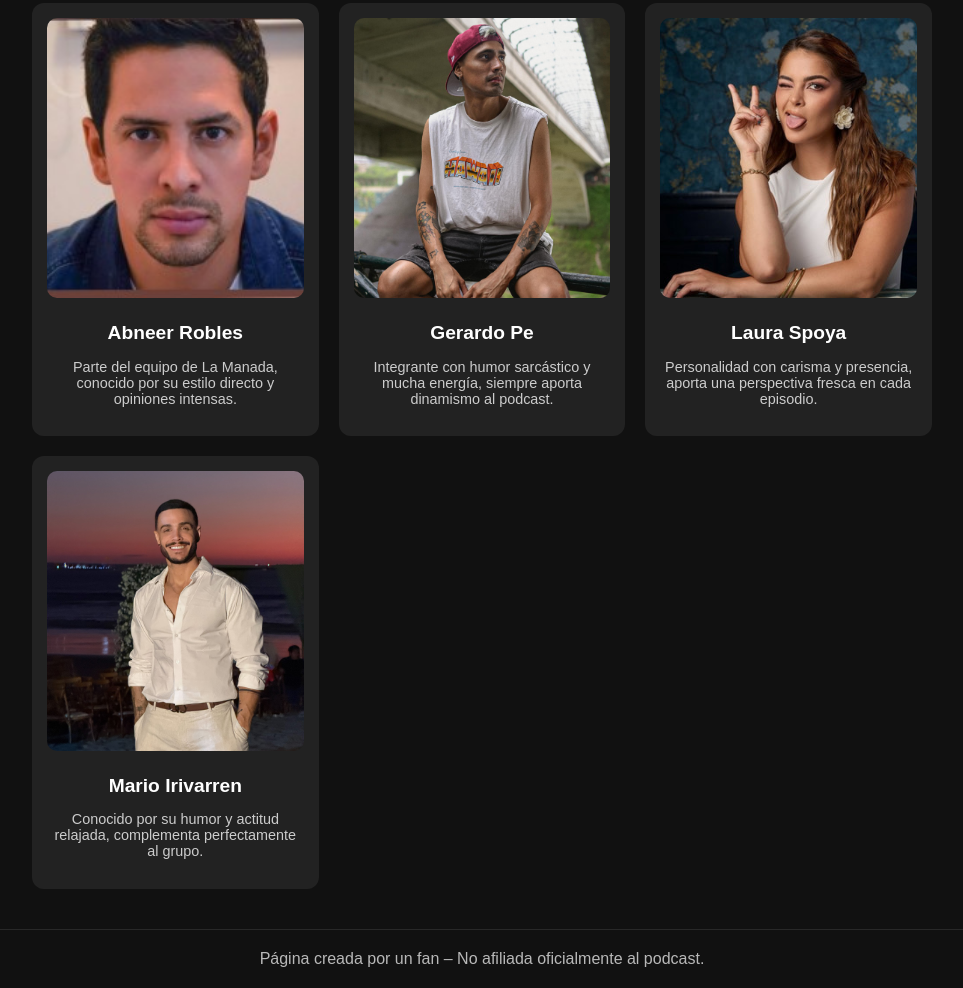
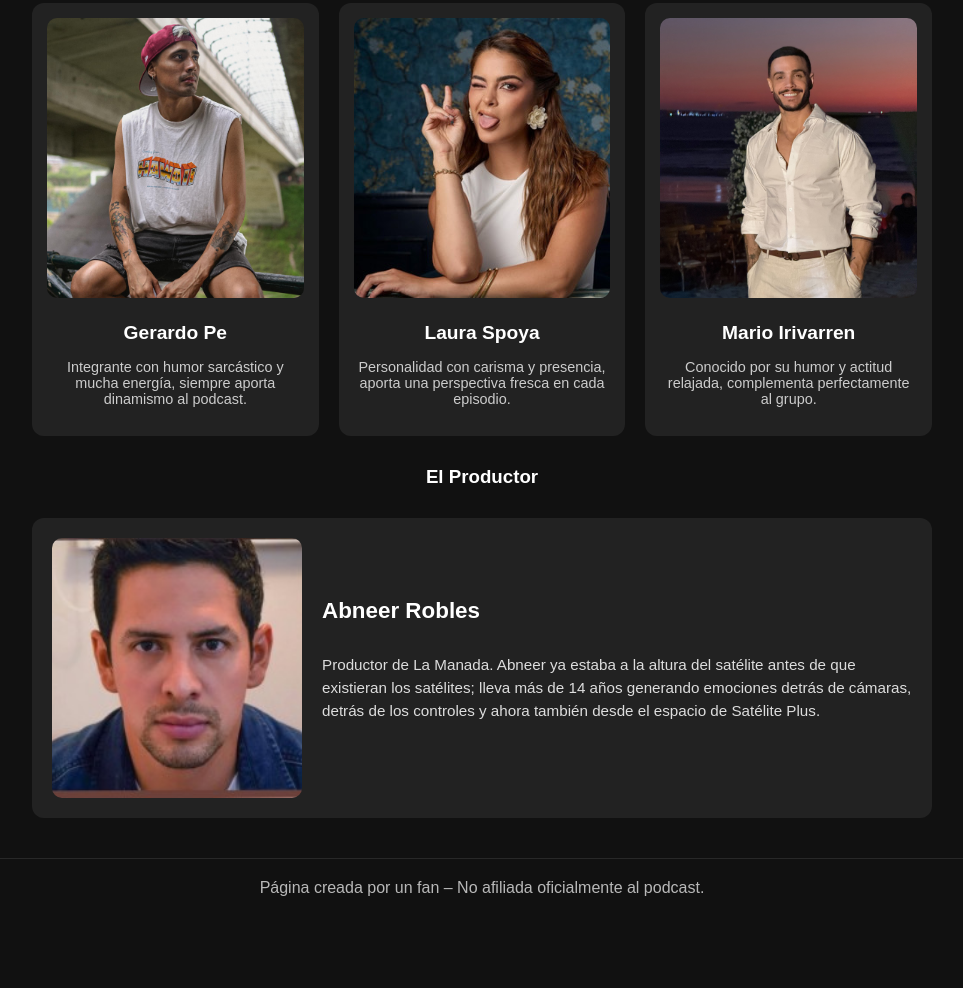
Before and after one commit to wakeupworld444/la-manada-fanpage, a plain HTML site: page index.html in a window 1280 px wide. Shown: the part 1193-2181 px from the top of the page, without its empty margins (158-1121 px from the left). After the commit the page ends 2110 px from the top, so only its background shows below. Drawn offline with Linux system fonts and the light colour scheme.

Commit message:
fix productor

```diff
--- a/index.html
+++ b/index.html
@@ -80,6 +80,51 @@
             color: #ccc;
         }
 
+        /* ---- Producer Section ---- */
+        .producer-box {
+            background: #222;
+            padding: 20px;
+            border-radius: 12px;
+            margin-top: 30px;
+            display: grid;
+            grid-template-columns: minmax(0, 250px) minmax(0, 1fr);
+            gap: 20px;
+            align-items: center;
+        }
+
+        .producer-box img {
+            width: 100%;
+            height: 260px;
+            object-fit: cover;
+            border-radius: 10px;
+        }
+
+        .producer-box-text {
+            text-align: left;
+        }
+
+        .producer-box-text h4 {
+            margin-top: 0;
+            font-size: 1.4rem;
+        }
+
+        .producer-box-text p {
+            font-size: 0.95rem;
+            color: #ddd;
+            line-height: 1.5;
+        }
+
+        @media (max-width: 700px) {
+            .producer-box {
+                grid-template-columns: 1fr;
+                text-align: center;
+            }
+
+            .producer-box-text {
+                text-align: center;
+            }
+        }
+
         footer {
             padding: 20px;
             margin-top: 40px;
@@ -118,12 +163,6 @@
     <div class="members">
 
         <div class="member-box">
-            <img src="abneerrobles.jpeg" alt="Abneer Robles">
-            <h4>Abneer Robles</h4>
-            <p>Parte del equipo de La Manada, conocido por su estilo directo y opiniones intensas.</p>
-        </div>
-
-        <div class="member-box">
             <img src="gerardope.jpg" alt="Gerardo Pe">
             <h4>Gerardo Pe</h4>
             <p>Integrante con humor sarcástico y mucha energía, siempre aporta dinamismo al podcast.</p>
@@ -144,6 +183,23 @@
     </div>
 </section>
 
+<section>
+    <h3>El Productor</h3>
+
+    <div class="producer-box">
+        <img src="abneerrobles.jpeg" alt="Abneer Robles">
+
+        <div class="producer-box-text">
+            <h4>Abneer Robles</h4>
+            <p>
+                Productor de La Manada. Abneer ya estaba a la altura del satélite antes de que existieran los satélites;
+                lleva más de 14 años generando emociones detrás de cámaras, detrás de los controles
+                y ahora también desde el espacio de Satélite Plus.
+            </p>
+        </div>
+    </div>
+</section>
+
 <footer>
     Página creada por un fan – No afiliada oficialmente al podcast.
 </footer>
```
